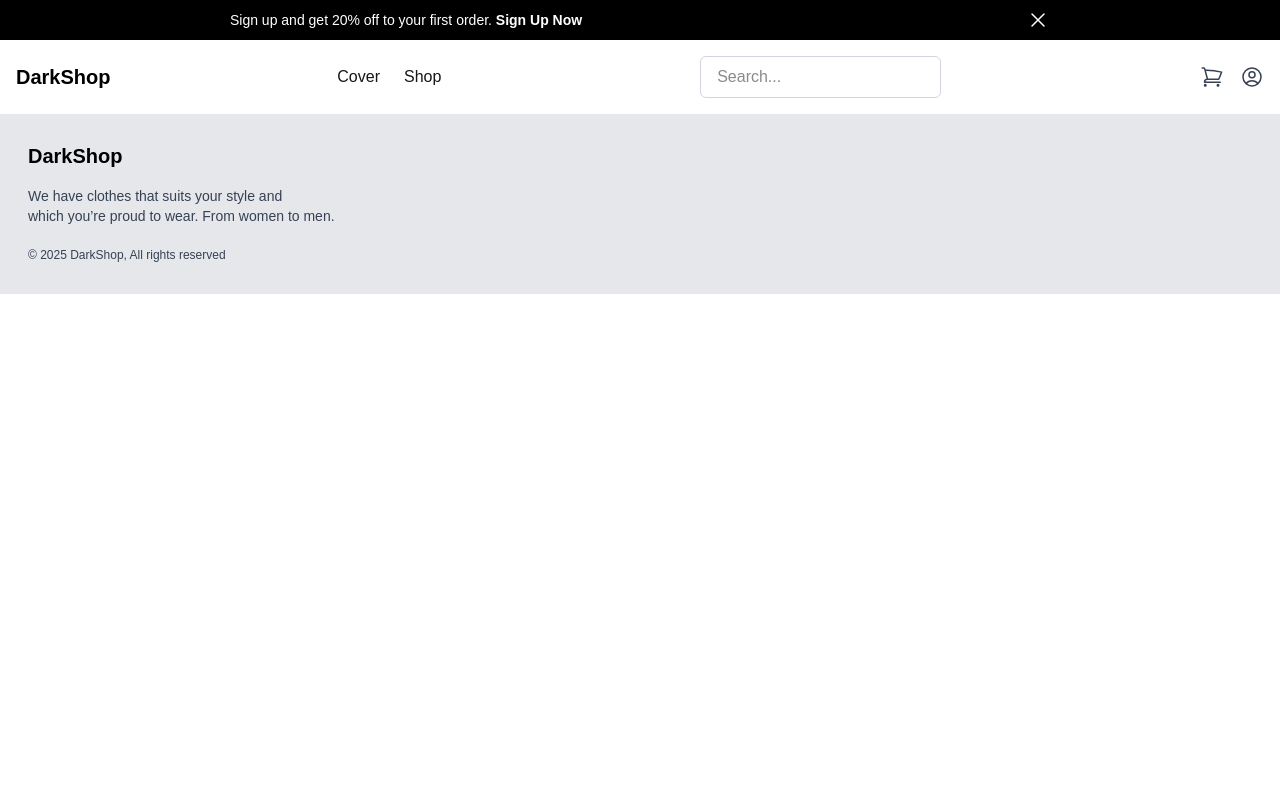
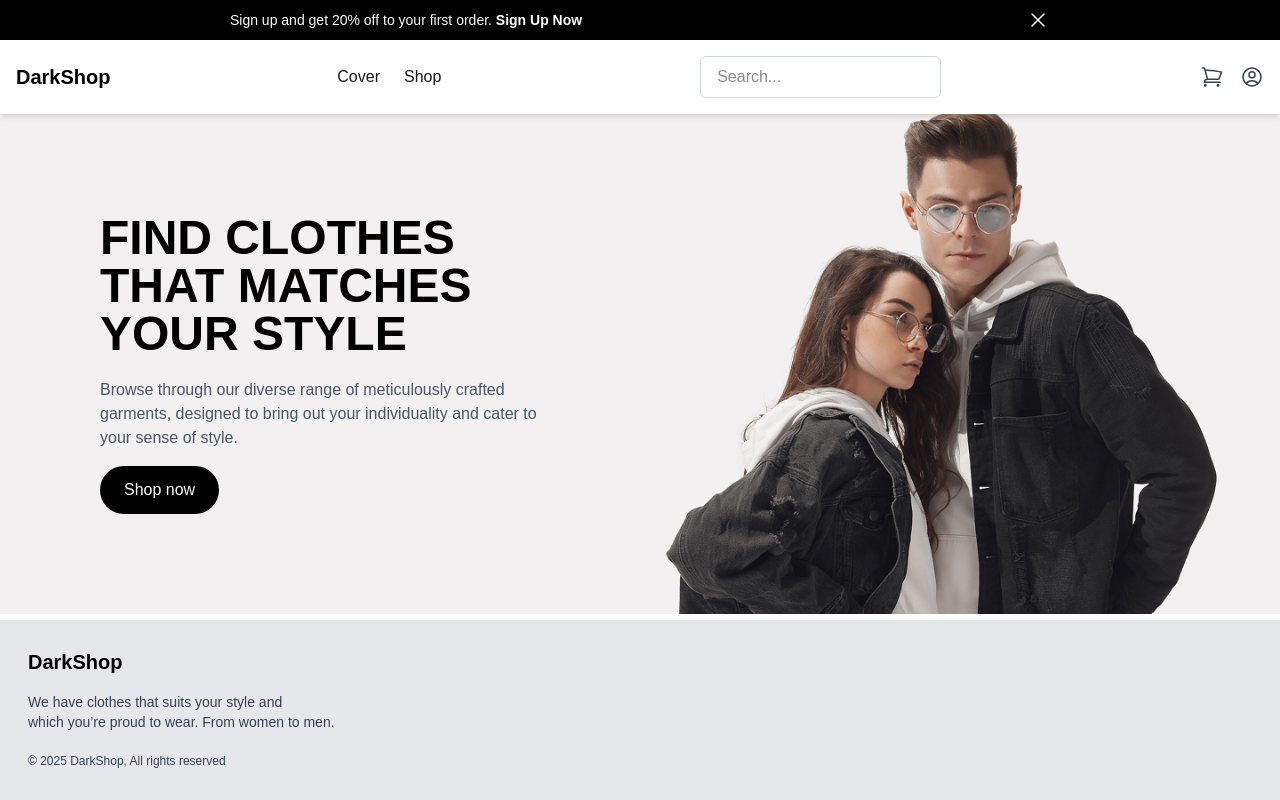
Before and after one commit to FrancoDavid/nextjs-ecommerce-dark, a Next.js app: page / in a window 1280 px wide. Built offline with nearby package versions, Linux system fonts and the light colour scheme.

Commit message:
feat: cover component

```diff
--- a/src/app/layout.js
+++ b/src/app/layout.js
@@ -7,8 +7,10 @@ export default function RootLayout({ children }) {
   return (
     <html lang="en" suppressHydrationWarning>
       <Header />
-      <body>
-        {children}
+      <body class="min-h-screen flex flex-col">
+        <main class="flex-1">
+          {children}
+        </main>
       </body>
       <Footer />
     </html>
--- a/src/app/page.js
+++ b/src/app/page.js
@@ -1,3 +1,9 @@
+import Cover from "@/components/layouts/Cover";
+
 export default function Home() {
-  return (<></>);
+  return (
+    <>
+      <Cover />
+    </>
+  );
 }
--- /dev/null
+++ b/src/components/layouts/Cover.jsx
@@ -0,0 +1,16 @@
+"use client"
+
+export default function Cover() {
+    return (
+        <div className="grid grid-cols-2 bg-[url('/imgs/Rectangle-2.png')] bg-cover bg-center">
+            <div className="text-black p-[100px]">
+                <h1 className="font-bold text-5xl mb-5">FIND CLOTHES THAT MATCHES YOUR STYLE</h1>
+                <p className="text-base text-gray-600">Browse through our diverse range of meticulously crafted garments,
+                    designed to bring out your individuality and cater to your sense of style.</p>
+                <button class="bg-black text-white px-6 py-3 mt-4 rounded-4xl hover:bg-gray-800">
+                    Shop now
+                </button>
+            </div>
+        </div>
+    )
+}
--- a/src/components/layouts/Footer.jsx
+++ b/src/components/layouts/Footer.jsx
@@ -2,7 +2,7 @@
 
 export default function Footer() {
     return (
-        <footer className="bg-gray-200 text-gray-700 botton-0 w-full h-full p-4">
+        <footer className="bg-gray-200 text-gray-700 w-full h-full p-4">
             <div className="container mx-auto flex justify-start">
                 <div className="p-3">
                     <h1 className="text-xl font-bold text-black cursor-pointer mb-4">DarkShop</h1>
```
Also changed, not shown: public/imgs/Rectangle-2.png (added).
